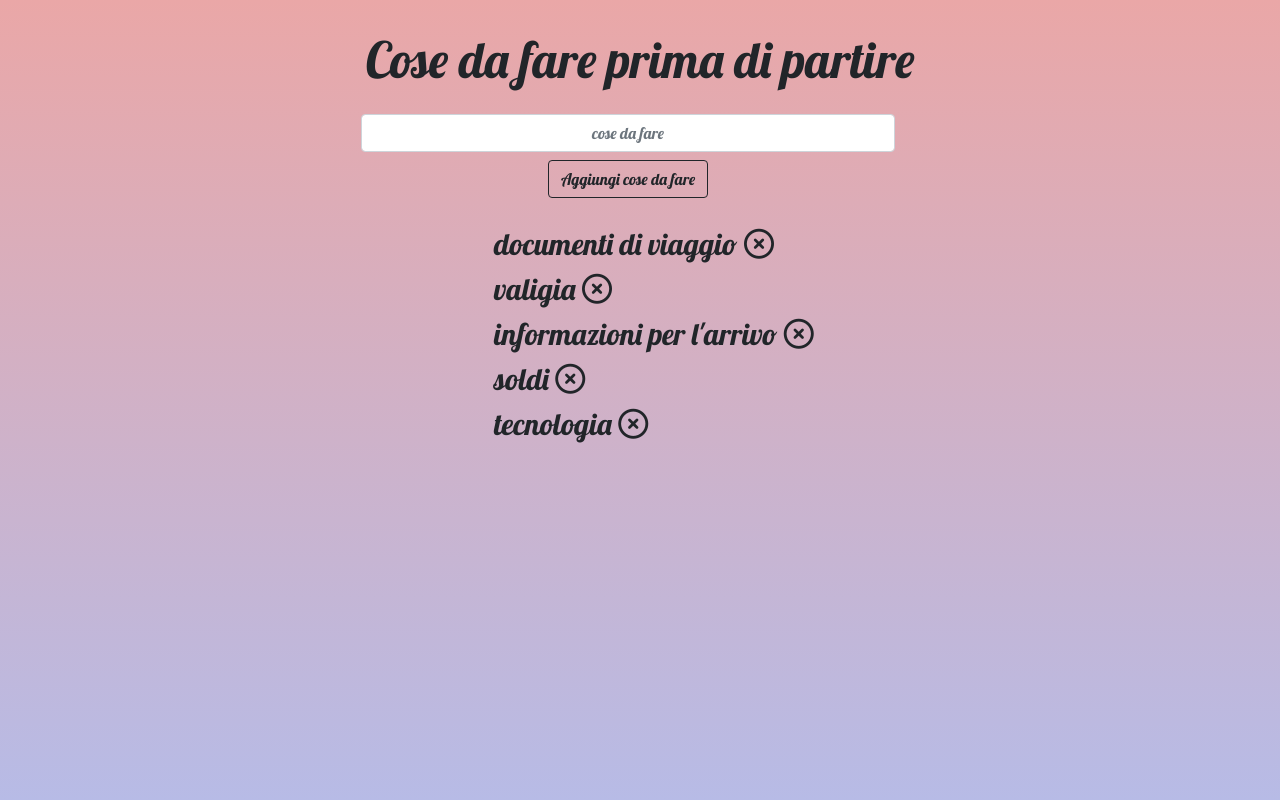
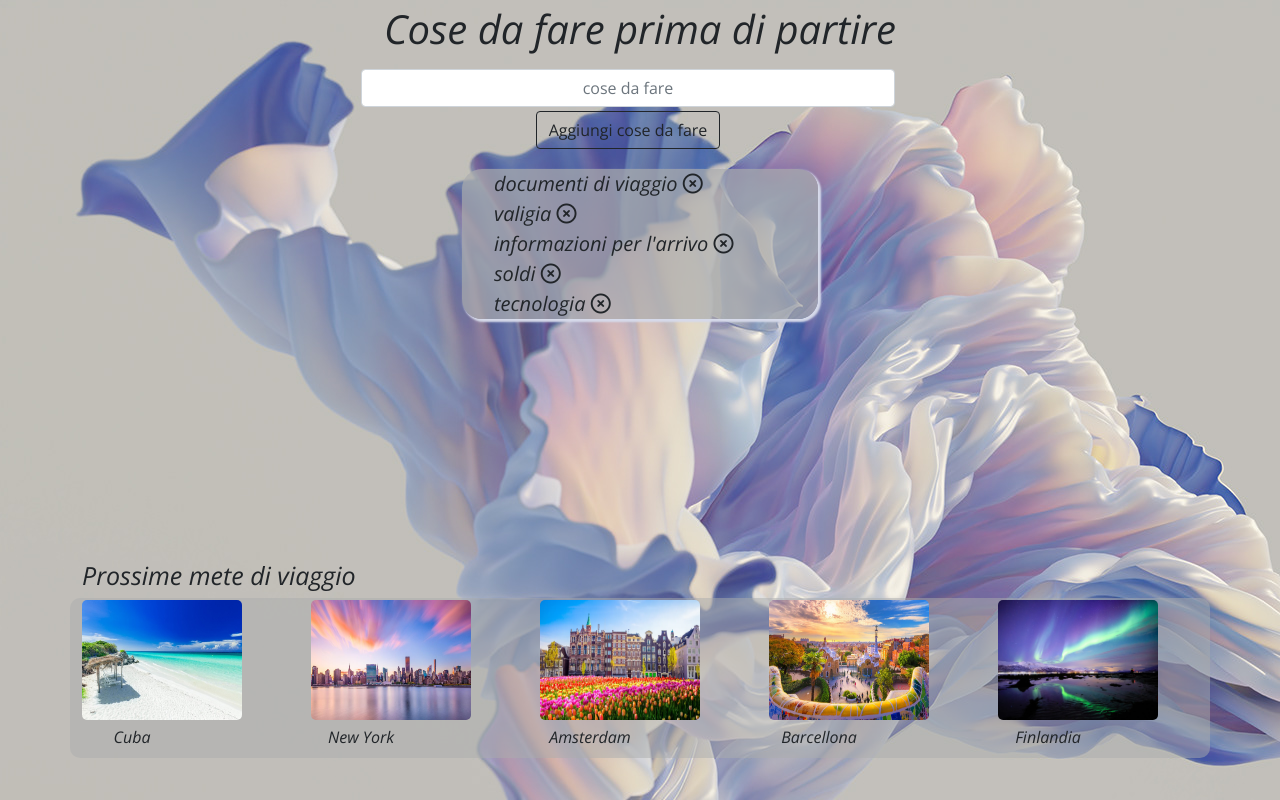
Before and after one commit to Elisachiriaco/vue-todolist, a plain HTML site: page index.html in a window 1280 px wide. Drawn offline with nearby package versions, Linux system fonts and the light colour scheme.

Commit message:
abbellimento

```diff
--- a/css/style.css
+++ b/css/style.css
@@ -4,18 +4,70 @@
     box-sizing: border-box;
 }
 body{
-    font-family: 'Lobster', cursive;
-    background: linear-gradient(#eaa7a7, #b7bbe6);
+    font-family: 'Open Sans', sans-serif;
+    background-image: url(../img/immagine.jpg);
     height: 100vh;
+    font-weight: 200;
+    font-style: italic;
 }
 h1{
-    font-size: 50px;
-    padding-top: 30px;
+    font-size: 40px;
+    padding-top: 5px;
+    font-weight: 400;
 }
 .cursor{
     cursor: pointer;
 }
 li{
     list-style-type: none;
-    font-size: 30px;
+    font-size: 20px;
 }
+ul{
+    background-color: rgba(172, 173, 174, 0.7);
+    border-radius: 20px;
+    box-shadow: 2px 2px 2px 1px #D6DAEA;
+}
+.todocontainer{
+    height: 70vh;
+}
+h2{
+    font-size: 25px;
+    font-weight: 400;
+    font-style: italic;
+}
+.team-container {
+    display: flex;
+    flex-wrap: wrap;
+    justify-content: space-between;
+    background-color: rgba(172, 173, 174, 0.5);
+    border-radius: 10px;
+    height: 20vh;
+}
+
+.team-card {
+    flex-basis: 200px;
+    margin-top: 2px;
+}
+.card-image {
+    overflow: hidden;
+    cursor: pointer;
+}
+
+.card-image img {
+    display: block;
+    transition: all 1s;
+    max-width: 100%;
+    width: 80%;
+    height: 15vh;
+    border-radius: 5px;
+}
+
+.card-image:hover img {
+    transform: scale(1.1, 1.1);
+    opacity: 0.9;
+}
+.card-text {
+    padding: 5px;
+    width: 50%;
+    text-align: center;
+}
--- a/index.html
+++ b/index.html
@@ -10,17 +10,18 @@
     <script src="https://cdn.jsdelivr.net/npm/vue@2/dist/vue.js"></script>
     <link rel="preconnect" href="https://fonts.googleapis.com">
     <link rel="preconnect" href="https://fonts.gstatic.com" crossorigin>
-    <link href="https://fonts.googleapis.com/css2?family=Lobster&display=swap" rel="stylesheet">
+    <link href="https://fonts.googleapis.com/css2?family=Open+Sans:ital,wght@0,300;0,400;0,500;0,600;0,700;0,800;1,300;1,400;1,500;1,600;1,700;1,800&display=swap" rel="stylesheet">
     <title>Vue To Do List</title>
 </head>
 <body>
     <div id="app">
         <div class="container">
+            <div class="todocontainer">
             <h1 class="text-center">Cose da fare prima di partire</h1>
             <div class="row input-group mb-3 justify-content-center">
                 <div class="col-6">
-                <input type="text" class="form-control text-center mt-3" placeholder="cose da fare" aria-label="cose da fare" v-model="newToDo" @keyup.enter="addToDo">
-                <div class="input-group-append text-center p-2">
+                <input type="text" class="form-control text-center mt-2" placeholder="cose da fare" aria-label="cose da fare" v-model="newToDo" @keyup.enter="addToDo">
+                <div class="input-group-append text-center p-1">
                 <button class="btn btn-outline-dark" type="button" @click="addToDo">Aggiungi cose da fare</button>
                 </div>
                 </div>
@@ -36,6 +37,52 @@
                 </ul>
                 </div>
             </div>
+            </div>
+            <h2 class="justify-content-start">Prossime mete di viaggio</h2>
+            <div class="row">
+                <div class="col-12 team-container">
+                <div class="team-card">
+                   <div class="card-image">
+                    <img src="img/cuba.jpg" alt="cuba">
+                    </div>
+                    <div class="card-text">
+                        <p>Cuba</p>
+                    </div>
+                </div>
+                <div class="team-card">
+                    <div class="card-image">
+                     <img src="img/new york.jpg" alt="new york">
+                     </div>
+                     <div class="card-text">
+                         <p>New York</p>
+                     </div>
+                 </div>
+                 <div class="team-card">
+                    <div class="card-image">
+                     <img src="img/amsterdam.webp" alt="amsterdam">
+                     </div>
+                     <div class="card-text">
+                         <p>Amsterdam</p>
+                     </div>
+                 </div>
+                 <div class="team-card">
+                    <div class="card-image">
+                     <img src="img/barcellona.jpg" alt="barcellona">
+                     </div>
+                     <div class="card-text">
+                         <p>Barcellona</p>
+                     </div>
+                 </div>
+                 <div class="team-card">
+                    <div class="card-image">
+                     <img src="img/auroraboreale.jpg" alt="aurora boreale">
+                     </div>
+                     <div class="card-text">
+                         <p>Finlandia</p>
+                     </div>
+                 </div>
+                </div>
+            </div>
         </div>
     </div>
 
```
Also changed, not shown: img/amsterdam.webp (added), img/auroraboreale.jpg (added), img/barcellona.jpg (added), img/cuba.jpg (added), img/immagine.jpg (added), img/new york.jpg (added).
